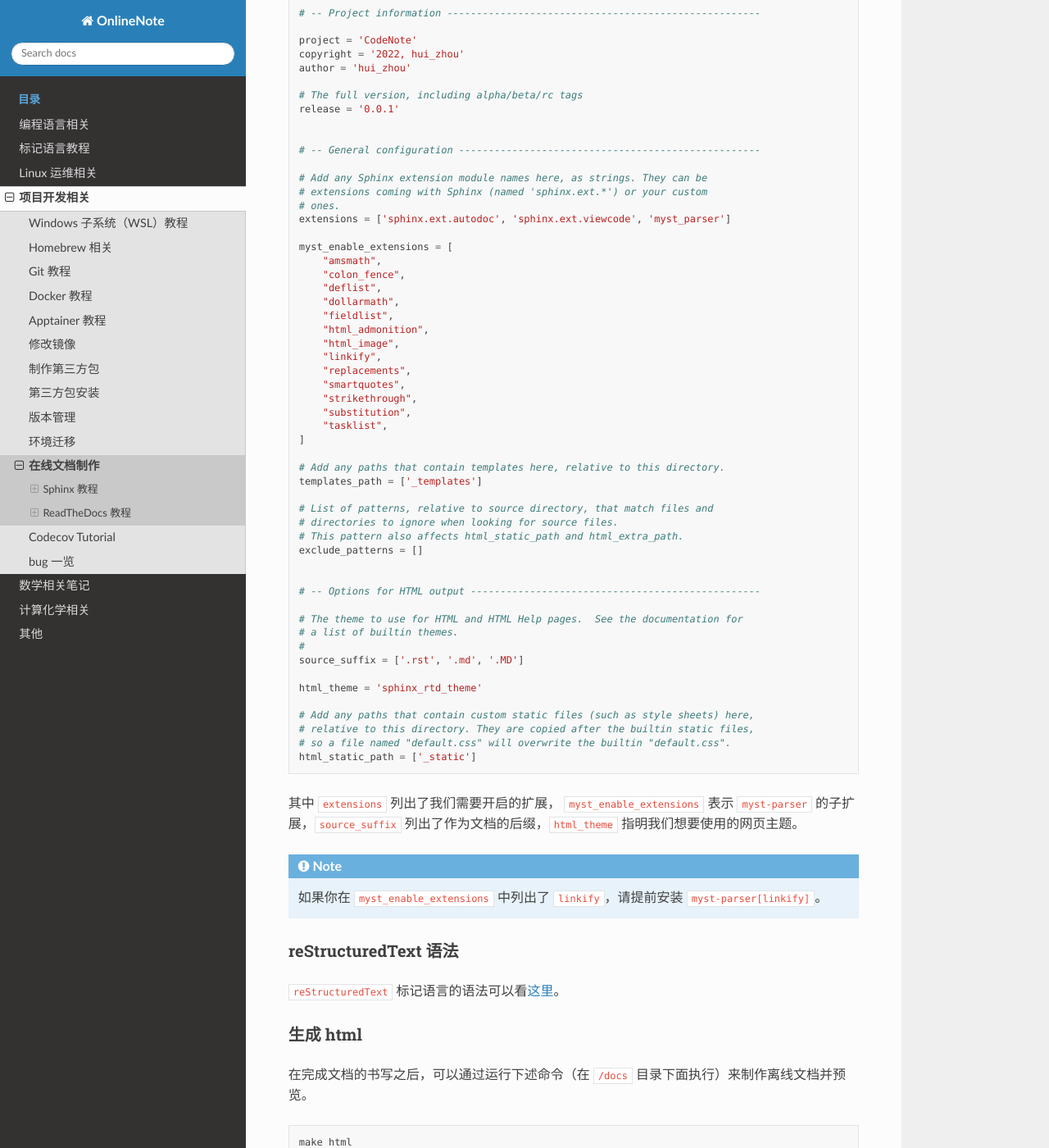
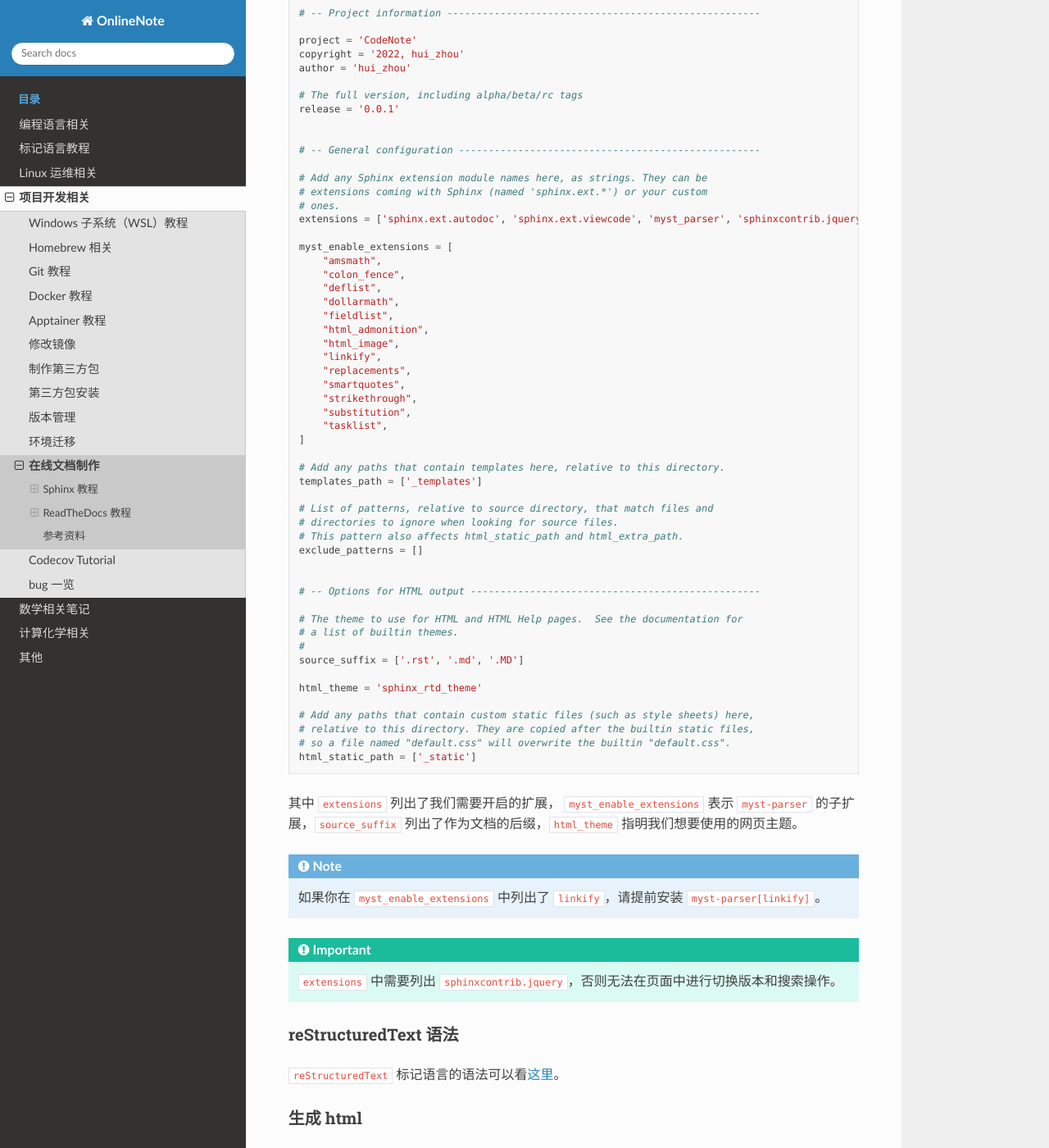
Before and after one commit to Rasic2/CodeNote, a Sphinx documentation site: the page built from docs/source/development/sphinx.md, in a window 1280 px wide and 1400 px high, scrolled down 1969 px. Shown: the whole window at 82% size. Built offline with Sphinx 7.4.7 and the Read the Docs theme 2.0.0, drawn with Linux system fonts in a browser that asks for light colours; some of the changed text lies outside the part shown.

Commit message:
add jquery in sphinx.md

```diff
--- a/docs/source/development/sphinx.md
+++ b/docs/source/development/sphinx.md
@@ -84,7 +84,7 @@ release = '0.0.1'
 # Add any Sphinx extension module names here, as strings. They can be
 # extensions coming with Sphinx (named 'sphinx.ext.*') or your custom
 # ones.
-extensions = ['sphinx.ext.autodoc', 'sphinx.ext.viewcode', 'myst_parser']
+extensions = ['sphinx.ext.autodoc', 'sphinx.ext.viewcode', 'myst_parser', 'sphinxcontrib.jquery']
 
 myst_enable_extensions = [
     "amsmath",
@@ -130,6 +130,10 @@ html_static_path = ['_static']
 
 :::{note}
 如果你在 `myst_enable_extensions` 中列出了 `linkify`，请提前安装 `myst-parser[linkify]`。
+:::
+
+:::{important}
+`extensions` 中需要列出 `sphinxcontrib.jquery`，否则无法在页面中进行切换版本和搜索操作。
 :::
 
 ### reStructuredText 语法
@@ -279,3 +283,7 @@ extensions = ['sphinx.ext.autodoc', 'sphinx.ext.viewcode', 'sphinxcontrib.inksca
 3. 修改 `requirements.txt` 安装该扩展；
 
 4. 至此，便可以实现 `pdf` 格式的文档下载。
+
+## 参考资料
+
+- [jQuery not loaded automatically with sphinxcontrib-jquery 4.0.0](https://github.com/readthedocs/sphinx_rtd_theme/issues/1452)
```
